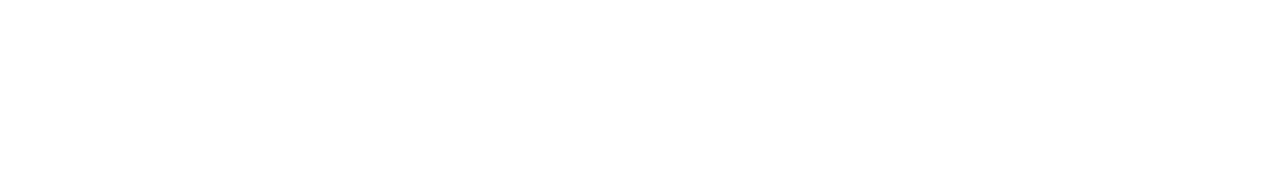
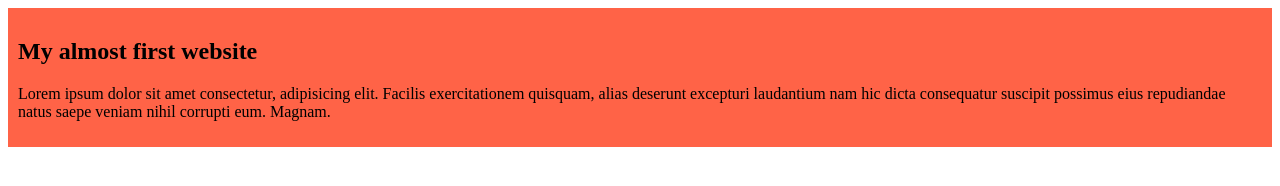
Before and after one commit to Shawony/my-simple-website, a plain HTML site: page index.html in a window 1280 px wide. Drawn offline with Linux system fonts and the light colour scheme.

Commit message:
added the first blog

```diff
--- a/index.html
+++ b/index.html
@@ -4,8 +4,13 @@
     <meta charset="UTF-8">
     <meta name="viewport" content="width=device-width, initial-scale=1.0">
     <title>My Simple Website</title>
+    <link rel="stylesheet" href="styles/blogs.css">
 </head>
 <body>
+    <div>
+        <h2>My almost first website</h2>
+        <p>Lorem ipsum dolor sit amet consectetur, adipisicing elit. Facilis exercitationem quisquam, alias deserunt excepturi laudantium nam hic dicta consequatur suscipit possimus eius repudiandae natus saepe veniam nihil corrupti eum. Magnam.</p>
+    </div>
 
 </body>
 </html>
--- /dev/null
+++ b/styles/blogs.css
@@ -0,0 +1,4 @@
+div {
+  background-color: tomato;
+  padding: 10px;
+}
```
